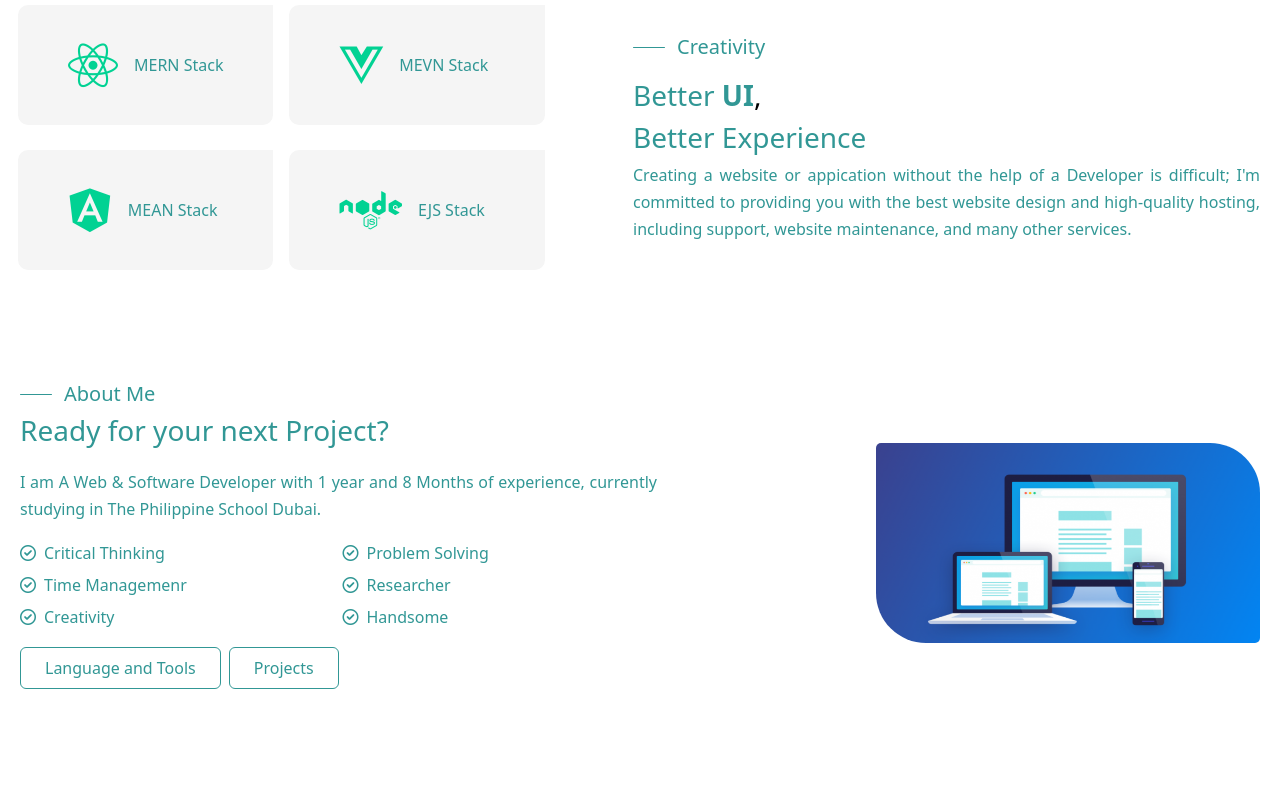
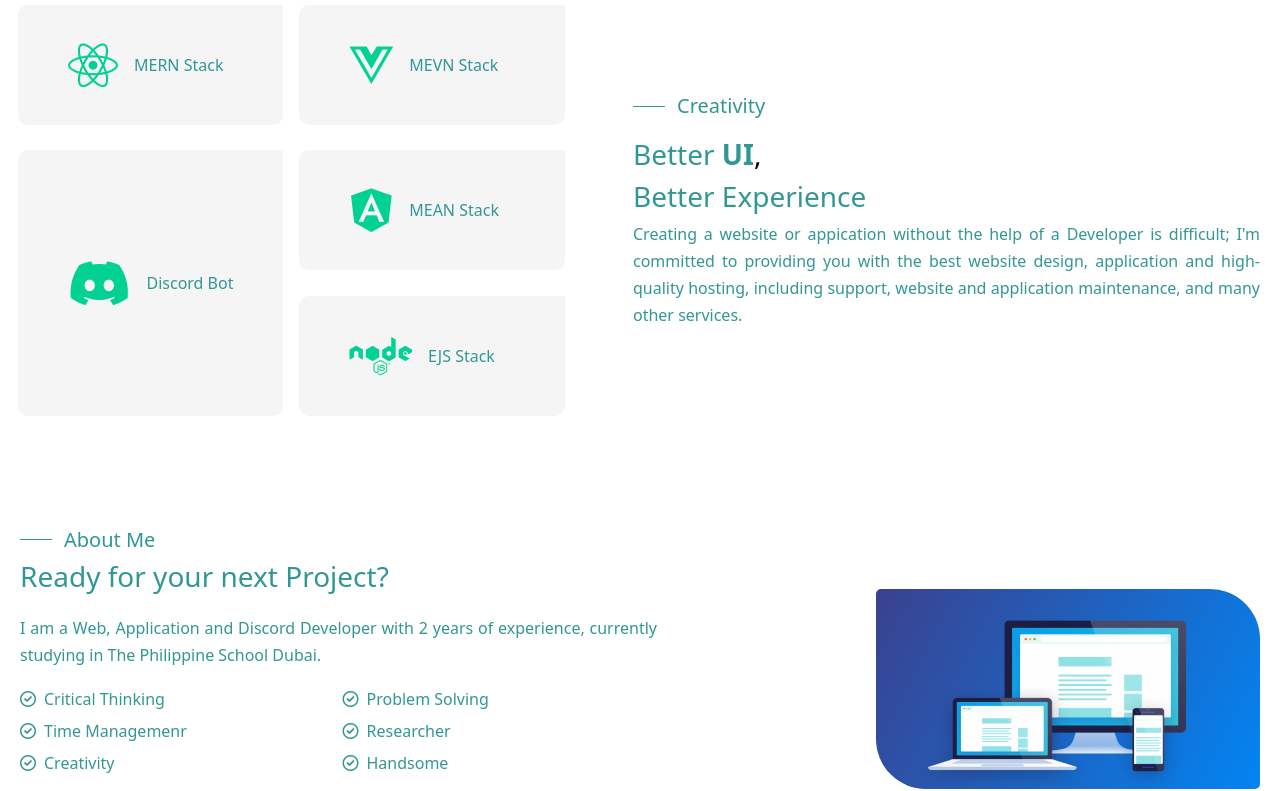
Before and after one commit to Chysev/Portfolio, a Next.js app: page / in a window 1280 px wide. Shown: the part 680-1471 px from the top of the page. Built offline with nearby package versions, Linux system fonts and the light colour scheme.

Commit message:
Portfolio

```diff
--- a/components/LandingPage/Layer2/LeftSection.tsx
+++ b/components/LandingPage/Layer2/LeftSection.tsx
@@ -3,14 +3,18 @@ import MERN from "../../MiniCards/Mern"
 import MEVN from "../../MiniCards/Mevn"
 import MEAN from "../../MiniCards/Mean"
 import EJS from "../../MiniCards/Ejs"
+import Discord from "../../MiniCards/Discord"
 
 const LeftSection = () => {
     return (
         <div className="grid grid-cols-2 992max:grid-cols-1">
             <MERN />
             <MEVN />
-            <MEAN />
-            <EJS />
+            <Discord />
+            <div className="grid">
+                <MEAN />
+                <EJS />
+            </div>
         </div>
     )
 }
--- /dev/null
+++ b/components/MiniCards/Discord.tsx
@@ -0,0 +1,10 @@
+const Discord = () => {
+    return (
+        <div className=" rounded-[10px_0px_10px_10px] flex leading-[24px] items-center  my-[0.8rem] mx-[0.5rem] gap-[1rem] bg-lightsurface py-[35px] px-[50px] dark:bg-darksurface 768max:py-[30px] 992max:px-[100px] 640max:py-[30px] 640max:px-[80px] 380max:py-[20px] 380max:px-[20px]">
+            <i className="text-[50px] fa-brands fa-discord text-darkcolor dark:text-white" />
+            <h1 className="text-[16px] flex leading-6 text-lightcolor dark:text-[#fff]">Discord Bot</h1>
+        </div>
+    );
+};
+
+export default Discord;
--- a/components/MiniCards/Ejs.tsx
+++ b/components/MiniCards/Ejs.tsx
@@ -2,7 +2,7 @@ const Ejs = () => {
     return (
         <div className="rounded-[10px_0px_10px_10px] flex leading-[24px] items-center  my-[0.8rem] mx-[0.5rem] gap-[1rem] bg-lightsurface py-[35px] px-[50px] dark:bg-darksurface 768max:py-[30px] 992max:px-[100px] 640max:py-[30px] 640max:px-[80px] 380max:py-[20px] 380max:px-[20px]">
             <i className="text-[50px] fab fa-node text-darkcolor dark:text-white" />
-            <h1 className="text-[16px] flex leading-6 text-lightcolor dark:text-white">EJS Stack</h1>
+            <h1 className="text-[16px] flex leading-6 text-lightcolor dark:text-[#fff]">EJS Stack</h1>
         </div>
     );
 };
--- a/components/MiniCards/Mean.tsx
+++ b/components/MiniCards/Mean.tsx
@@ -2,7 +2,7 @@ const Next = () => {
     return (
         <div className="rounded-[10px_0px_10px_10px] flex leading-[24px] items-center my-[0.8rem] mx-[0.5rem] gap-[1rem] bg-lightsurface py-[35px] px-[50px] dark:bg-darksurface 768max:py-[30px] 992max:px-[100px] 640max:py-[30px] 640max:px-[80px] 380max:py-[20px] 380max:px-[20px]">
             <i className="text-[50px] text-darkcolor dark:text-white fa-brands fa-angular" />
-            <h1 className="text-[16px] flex leading-6 text-lightcolor dark:text-white">MEAN Stack</h1>
+            <h1 className="text-[16px] flex leading-6 text-lightcolor dark:text-[#fff]">MEAN Stack</h1>
         </div>
     );
 };
--- a/components/MiniCards/Mern.tsx
+++ b/components/MiniCards/Mern.tsx
@@ -2,7 +2,7 @@ const Mern = () => {
     return (
         <div className="rounded-[10px_0px_10px_10px] flex leading-[24px] items-center  my-[0.8rem] mx-[0.5rem] gap-[1rem] bg-lightsurface py-[35px] px-[50px] dark:bg-darksurface 768max:py-[30px] 992max:px-[100px] 640max:py-[30px] 640max:px-[80px] 380max:py-[20px] 380max:px-[20px]">
             <i className="text-[50px] text-darkcolor dark:text-white fa-brands fa-react" />
-            <h1 className="text-[16px] flex leading-6 text-lightcolor dark:text-white">MERN Stack</h1>
+            <h1 className="text-[16px] flex leading-6 text-lightcolor dark:text-[#fff]">MERN Stack</h1>
         </div>
     );
 };
--- a/components/MiniCards/Mevn.tsx
+++ b/components/MiniCards/Mevn.tsx
@@ -2,7 +2,7 @@ const Mevn = () => {
     return (
         <div className="rounded-[10px_0px_10px_10px] flex leading-[24px] items-center  my-[0.8rem] mx-[0.5rem] gap-[1rem] bg-lightsurface py-[35px] px-[50px] dark:bg-darksurface 768max:py-[30px] 992max:px-[100px] 640max:py-[30px] 640max:px-[80px] 380max:py-[20px] 380max:px-[20px]">
             <i className="text-[50px] text-darkcolor dark:text-white fa-brands fa-vuejs" />
-            <h1 className="text-[16px] flex leading-6 text-lightcolor dark:text-white">MEVN Stack</h1>
+            <h1 className="text-[16px] flex leading-6 text-lightcolor dark:text-[#fff]">MEVN Stack</h1>
         </div>
     );
 };
--- a/data/herodata.json
+++ b/data/herodata.json
@@ -6,10 +6,10 @@
         "content4": "I am a Programmer, Web Developer, Freelancer, Student GitHub Developer and a Basketball player.",
         "content5": "Creativity",
         "content6": "Better Experience",
-        "content7": "Creating a website or appication without the help of a Developer is difficult; I'm committed to providing you with the best website design and high-quality hosting, including support, website maintenance, and many other services.",
+        "content7": "Creating a website or appication without the help of a Developer is difficult; I'm committed to providing you with the best website design, application and high-quality hosting, including support, website and application maintenance, and many other services.",
         "content8": "About Me",
         "content9": "Ready for your next Project?",
-        "content10": "I am A Web & Software Developer with 1 year and 8 Months of experience, currently studying in The Philippine School Dubai.",
+        "content10": "I am a Web, Application and Discord Developer with 2 years of experience, currently studying in The Philippine School Dubai.",
         "content11": "Socials",
         "content12": "Follow me on these Social Media Platform!",
         "content13": "You can also message me on any platform to contact me about your upcoming projects. Let us work together to create your dream project!."
```
